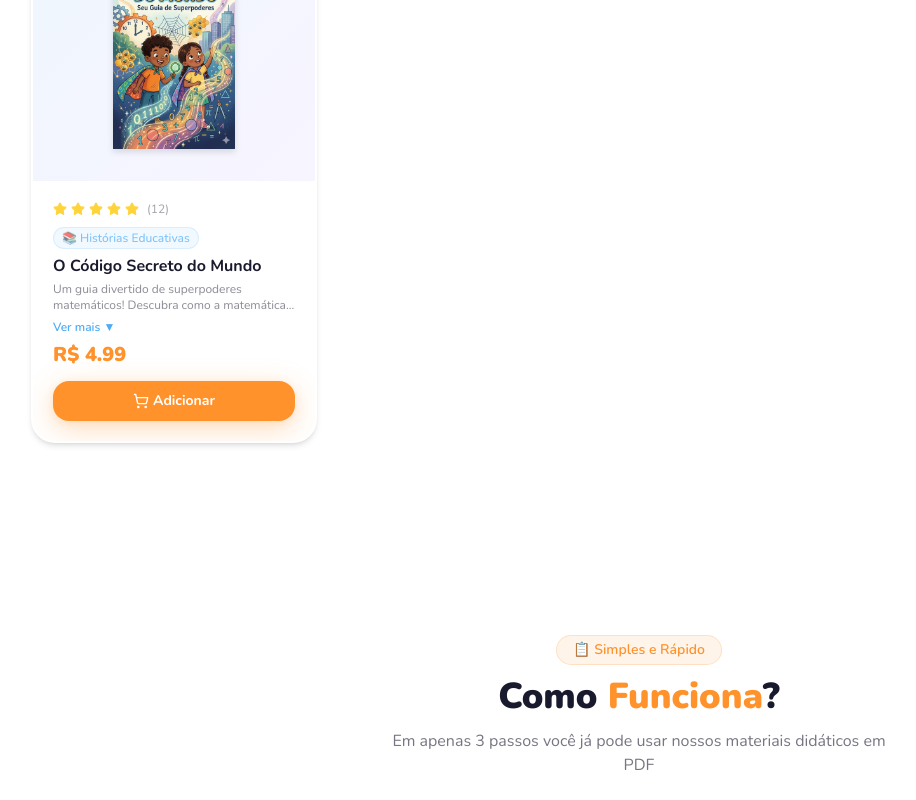
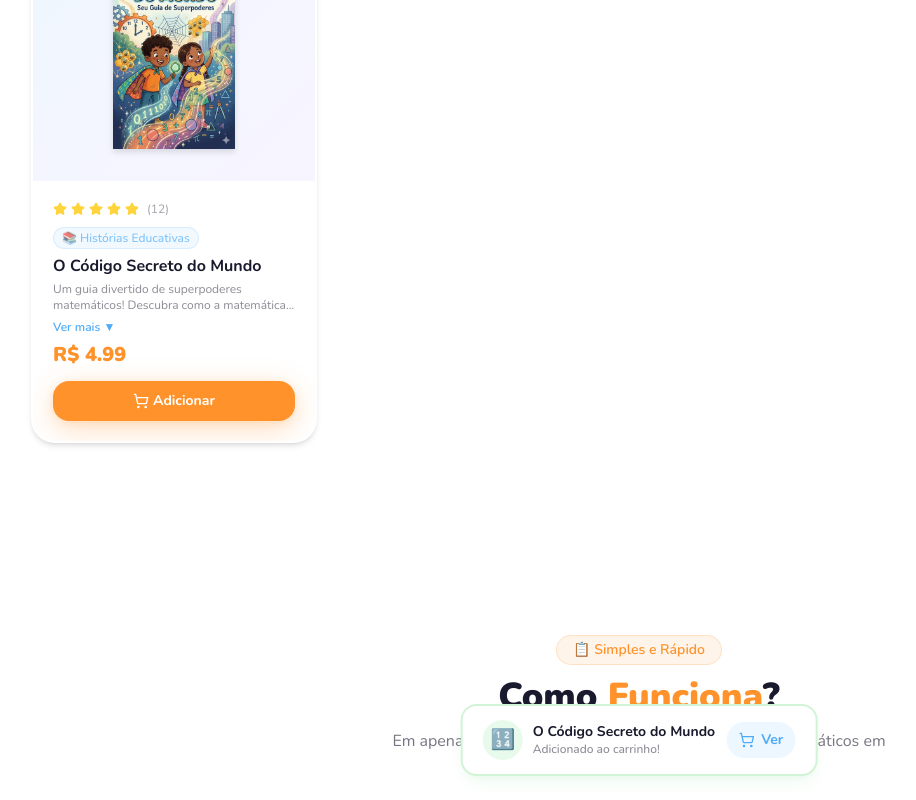
Before and after one commit to MicaelSanPedro/mundo-aprender, a Next.js app: page / in a window 1280 px wide. Both pictures are taken after a click on the button "Adicionar". Shown: the part 1922-2722 px from the top of the page, without its empty margins (1-917 px from the left). Built offline with nearby package versions, Linux system fonts and the light colour scheme.

Commit message:
feat: add cart toast notification with 'view cart' button

```diff
--- a/src/app/page.tsx
+++ b/src/app/page.tsx
@@ -798,6 +798,7 @@ export default function Home() {
   const [cancelConfirmId, setCancelConfirmId] = useState<string | null>(null);
   const [expandedDescId, setExpandedDescId] = useState<number | null>(null);
   const [previewImage, setPreviewImage] = useState<{ src: string; name: string } | null>(null);
+  const [cartToast, setCartToast] = useState<{ name: string; emoji: string } | null>(null);
 
   const totalItems = cartItems.reduce((sum, item) => sum + item.quantity, 0);
   const totalPrice = cartItems.reduce((sum, item) => sum + item.price * item.quantity, 0);
@@ -829,6 +830,8 @@ export default function Home() {
     });
     setJustAdded(product.id);
     setTimeout(() => setJustAdded(null), 1500);
+    setCartToast({ name: product.name, emoji: product.emoji });
+    setTimeout(() => setCartToast(null), 3000);
   }, []);
 
   const updateQuantity = useCallback((id: number, delta: number) => {
@@ -2914,6 +2917,36 @@ export default function Home() {
         )}
       </AnimatePresence>
 
+      {/* ═══════════════ CART TOAST NOTIFICATION ═══════════════ */}
+      <AnimatePresence>
+        {cartToast && (
+          <motion.div
+            initial={{ opacity: 0, y: 80, scale: 0.9 }}
+            animate={{ opacity: 1, y: 0, scale: 1 }}
+            exit={{ opacity: 0, y: 40, scale: 0.9 }}
+            transition={{ type: "spring", stiffness: 350, damping: 30 }}
+            className="fixed bottom-6 left-1/2 -translate-x-1/2 z-50 flex items-center gap-3 bg-white border-2 border-kid-green/30 rounded-2xl shadow-lg shadow-kid-green/10 px-4 py-3 sm:px-5 sm:py-3.5 max-w-[90vw]"
+          >
+            <div className="flex items-center gap-2.5">
+              <span className="flex items-center justify-center w-9 h-9 sm:w-10 sm:h-10 rounded-xl bg-kid-green/15 text-lg sm:text-xl shrink-0">
+                {cartToast.emoji}
+              </span>
+              <div className="min-w-0">
+                <p className="text-xs sm:text-sm font-bold text-foreground leading-tight">{cartToast.name}</p>
+                <p className="text-[11px] sm:text-xs text-foreground/50 font-medium">Adicionado ao carrinho!</p>
+              </div>
+            </div>
+            <button
+              onClick={() => { setCartToast(null); setCartOpen(true); }}
+              className="shrink-0 flex items-center gap-1.5 text-xs sm:text-sm font-bold text-kid-blue hover:text-kid-blue/70 bg-kid-blue/10 hover:bg-kid-blue/15 rounded-xl px-3 py-2 transition-colors active:scale-95"
+            >
+              <ShoppingCart className="h-3.5 w-3.5 sm:h-4 sm:w-4" />
+              Ver
+            </button>
+          </motion.div>
+        )}
+      </AnimatePresence>
+
       {/* ═══════════════ IMAGE LIGHTBOX ═══════════════ */}
       <AnimatePresence>
         {previewImage && (
```
